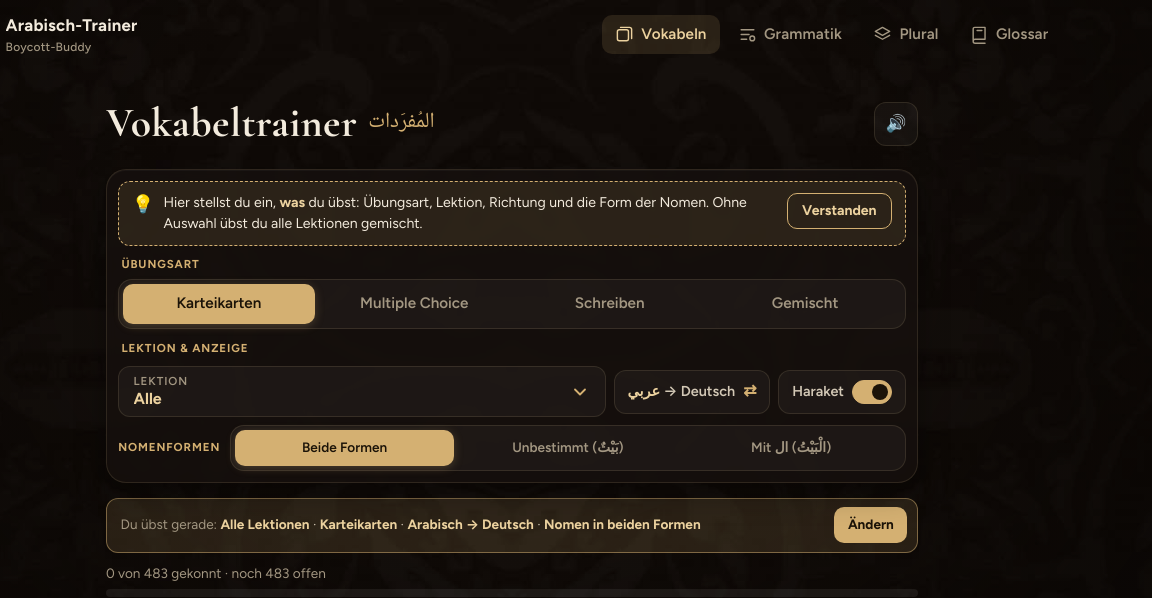
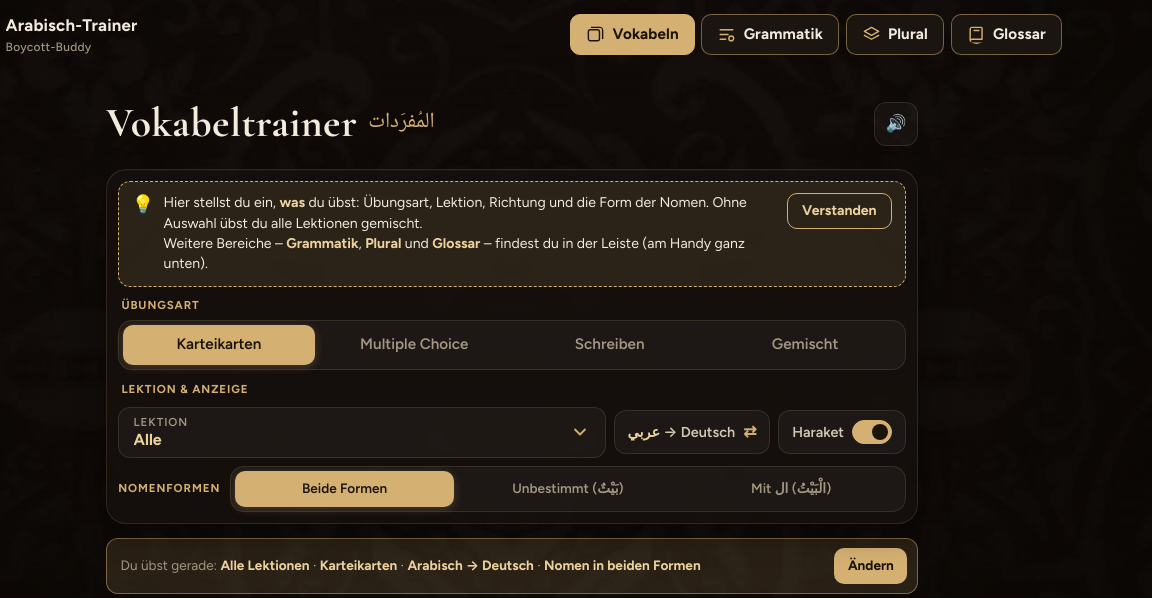
Before and after one commit to Shinsuz/Vokabeltrainer, a plain HTML site: page index.html in a window 1280 px wide. Shown: the top 598 px of the page, 128-1280 px from the left. Drawn offline with nearby package versions, Linux system fonts and the light colour scheme.

Commit message:
Navigation deutlicher: Handy-Leiste und PC-Knöpfe kräftiger
- Handy: goldene Symbole, helle fette Beschriftung, aktiver Bereich als
  goldene Pille, kräftigere Leiste (höher, goldene Kante, Schatten)
- PC: Bereiche als umrandete Knöpfe, der aktive gold gefüllt
- Tipp auf der Vokabelseite weist auf Grammatik, Plural und Glossar in der
  Leiste hin; Tipps merken sich ihren Text und erscheinen nach Umformulierung
  einmal neu

Co-Authored-By: Claude Opus 5.5 <noreply@anthropic.com>

```diff
--- a/index.html
+++ b/index.html
@@ -15,7 +15,7 @@
 <link rel="preconnect" href="https://fonts.googleapis.com">
 <link rel="preconnect" href="https://fonts.gstatic.com" crossorigin>
 <link href="https://fonts.googleapis.com/css2?family=Cormorant+Garamond:wght@600;700&family=Figtree:wght@400;500;600;700&family=Noto+Naskh+Arabic:wght@400;500;600;700&display=swap" rel="stylesheet">
-<link rel="stylesheet" href="theme.css?v=15">
+<link rel="stylesheet" href="theme.css?v=16">
 <script>if(location.hash === "#glossar") location.replace("glossar.html");  /* alte Links aufs Glossar */</script>
 <script src="vocab.js"></script>
 </head>
@@ -40,7 +40,7 @@
   </header>
 
   <main>
-    <section class="panel" id="settings-panel" aria-label="Einstellungen" data-tip="Hier stellst du ein, <b>was</b> du übst: Übungsart, Lektion, Richtung und die Form der Nomen. Ohne Auswahl übst du alle Lektionen gemischt.">
+    <section class="panel" id="settings-panel" aria-label="Einstellungen" data-tip="Hier stellst du ein, <b>was</b> du übst: Übungsart, Lektion, Richtung und die Form der Nomen. Ohne Auswahl übst du alle Lektionen gemischt.<br>Weitere Bereiche – <b>Grammatik</b>, <b>Plural</b> und <b>Glossar</b> – findest du in der Leiste (am Handy ganz unten).">
       <div class="ctl-label">Übungsart</div>
       <div class="pill-group seg" id="tabs" aria-label="Übungsart">
         <button class="pill-btn" data-mode="flash"><span class="lbl-long">Karteikarten</span><span class="lbl-short">Karten</span></button>
@@ -763,6 +763,6 @@ updateStats();
 // Absicherung: die Seite soll nie waagerecht verschoben sein
 window.addEventListener("scroll", () => { if(window.scrollX) window.scrollTo(0, window.scrollY); }, { passive: true });
 </script>
-<script src="ui.js?v=8"></script>
+<script src="ui.js?v=9"></script>
 </body>
 </html>
--- a/sw.js
+++ b/sw.js
@@ -5,15 +5,15 @@
      Änderungen und neue Vokabeln sofort ankommen; ohne Verbindung aus dem Speicher.
    - Google Fonts: aus dem Speicher (ändern sich nie).
    Bei größeren Änderungen CACHE-Namen hochzählen, dann wird alles neu geladen. */
-const CACHE = "arabisch-trainer-v8";
+const CACHE = "arabisch-trainer-v9";
 const CORE = [
   "./",
   "./index.html",
   "./satzanalyse.html",
   "./plural-uebung.html",
   "./glossar.html",
-  "./theme.css?v=15",
-  "./ui.js?v=8",
+  "./theme.css?v=16",
+  "./ui.js?v=9",
   "./vocab.js",
   "./main.js",
   "./plural-saetze.js",
--- a/theme.css
+++ b/theme.css
@@ -59,7 +59,7 @@
   --radius:     14px;
   --radius-lg:  20px;
   --shadow:     0 1px 0 rgba(255, 255, 255, 0.03) inset, 0 10px 30px rgba(0, 0, 0, 0.35);
-  --nav-h:      64px;   /* Höhe der Navigationsleiste unten (Handy) */
+  --nav-h:      70px;   /* Höhe der Navigationsleiste unten (Handy) */
   --tap:        44px;   /* Mindesthöhe für antippbare Elemente */
 
   color-scheme: dark;
@@ -170,7 +170,9 @@ body::before {
 .brand-text { font-weight: 700; font-size: 1rem; letter-spacing: 0.01em; white-space: nowrap; overflow: hidden; text-overflow: ellipsis; }
 .brand-text small { display: block; font-weight: 500; font-size: 0.75rem; color: var(--text-dim); letter-spacing: 0.02em; }
 
-/* Handy: Navigation als feste Leiste unten — immer erreichbar, mit Daumen gut bedienbar */
+/* Handy: Navigation als feste Leiste unten — immer erreichbar, mit Daumen gut bedienbar.
+   Bewusst kräftig: goldene Symbole, helle Beschriftung, aktiver Bereich als goldene
+   "Pille" — damit niemand übersieht, dass es Grammatik, Plural und Glossar gibt. */
 .nav-links {
   position: fixed;
   left: 0; right: 0; bottom: 0;
@@ -179,9 +181,9 @@ body::before {
   grid-template-columns: repeat(4, 1fr);
   height: calc(var(--nav-h) + env(safe-area-inset-bottom, 0px));
   padding: 0 0.25rem env(safe-area-inset-bottom, 0px);
-  background: rgba(22, 18, 14, 0.97);
-  border-top: 1px solid var(--line);
-  box-shadow: 0 -8px 24px rgba(0, 0, 0, 0.35);
+  background: #1e1813;
+  border-top: 1px solid var(--line-strong);
+  box-shadow: 0 -10px 30px rgba(0, 0, 0, 0.55);
 }
 .nav-links a,
 .nav-links .nav-glossary {
@@ -189,34 +191,33 @@ body::before {
   flex-direction: column;
   align-items: center;
   justify-content: center;
-  gap: 3px;
+  gap: 4px;
   min-width: 0;
-  padding: 0.35rem 0.2rem;
+  padding: 0.3rem 0.1rem;
   border: 0;
   background: none;
-  color: var(--text-dim);
+  color: var(--cream);
   text-decoration: none;
   font-family: var(--font-main);
-  font-size: 0.72rem;
-  font-weight: 600;
+  font-size: 0.76rem;
+  font-weight: 700;
   letter-spacing: 0.01em;
   cursor: pointer;
   position: relative;
   transition: color 0.15s ease;
 }
-.nav-links svg { width: 24px; height: 24px; flex-shrink: 0; }
+.nav-links svg {
+  width: 24px; height: 24px; flex-shrink: 0;
+  box-sizing: content-box;
+  padding: 4px 16px;
+  border-radius: 999px;
+  color: var(--gold);
+  transition: background 0.15s ease, color 0.15s ease;
+}
 .nav-links a span, .nav-links .nav-glossary span { white-space: nowrap; overflow: hidden; text-overflow: ellipsis; max-width: 100%; }
-.nav-links a:hover, .nav-links .nav-glossary:hover { color: var(--cream); }
+.nav-links a:hover svg, .nav-links .nav-glossary:hover svg { background: var(--gold-soft); }
 .nav-links a.active { color: var(--gold-bright); }
-.nav-links a.active::before {
-  content: "";
-  position: absolute;
-  top: 0; left: 50%;
-  width: 32px; height: 3px;
-  transform: translateX(-50%);
-  border-radius: 0 0 3px 3px;
-  background: var(--gold);
-}
+.nav-links a.active svg { background: var(--gold); color: var(--gold-ink); }
 
 /* ---------- Seitenkopf (kompakt) ---------- */
 header {
@@ -1029,17 +1030,22 @@ body.has-overlay { overflow: hidden; }
     border: 0;
     box-shadow: none;
   }
+  /* PC: Bereiche als deutliche Knöpfe, der aktive in Gold */
+  .nav-links { gap: 0.4rem; }
   .nav-links a, .nav-links .nav-glossary {
     flex-direction: row;
     gap: 0.45rem;
-    padding: 0.5rem 0.85rem;
+    padding: 0.5rem 0.95rem;
+    border: 1px solid var(--line-strong);
     border-radius: 10px;
+    background: rgba(30, 24, 19, 0.85);
+    color: var(--cream);
     font-size: 0.95rem;
   }
-  .nav-links svg { width: 19px; height: 19px; }
-  .nav-links a:hover, .nav-links .nav-glossary:hover { background: var(--surface-2); }
-  .nav-links a.active { background: var(--gold-soft); }
-  .nav-links a.active::before { display: none; }
+  .nav-links svg { width: 19px; height: 19px; padding: 0; background: none !important; }
+  .nav-links a:hover, .nav-links .nav-glossary:hover { background: var(--surface-3); border-color: var(--gold); }
+  .nav-links a.active { background: var(--gold); border-color: var(--gold); color: var(--gold-ink); }
+  .nav-links a.active svg { color: var(--gold-ink); }
 
   header { padding: 2rem 1.5rem 0.6rem; }
   h1 { font-size: 2.6rem; }
--- a/ui.js
+++ b/ui.js
@@ -106,7 +106,9 @@
      Jedes Element mit data-tip="…" bekommt beim ersten Besuch einen Hinweis.
      Mit "Verstanden" verschwindet er dauerhaft (pro Seite gemerkt). */
   document.querySelectorAll("[data-tip]").forEach((el, i) => {
-    const key = "tip_seen_" + location.pathname.split("/").pop() + "_" + i;
+    /* Schlüssel enthält eine Prüfsumme des Textes: wird ein Tipp umformuliert, erscheint er einmal neu */
+    let h = 0; for(const ch of el.dataset.tip) h = (h * 31 + ch.charCodeAt(0)) | 0;
+    const key = "tip_seen_" + location.pathname.split("/").pop() + "_" + i + "_" + (h >>> 0).toString(36);
     try{ if(localStorage.getItem(key)) return; }catch(e){ return; }
     const tip = document.createElement("div");
     tip.className = "tip-box";
```
Also changed, not shown: glossar.html (+2 -2 lines), plural-uebung.html (+2 -2 lines), satzanalyse.html (+2 -2 lines).
